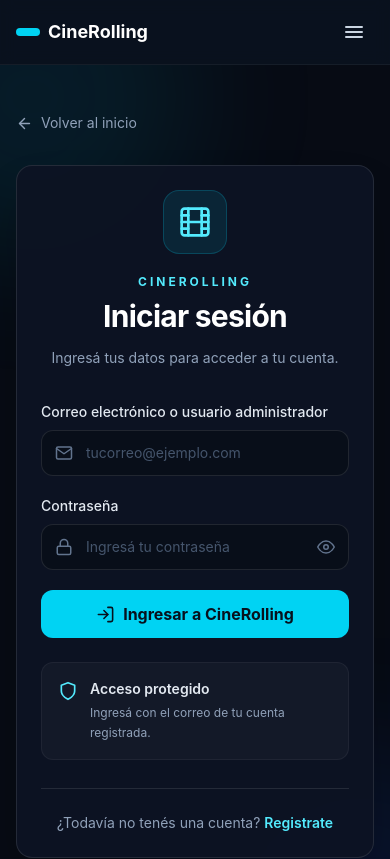
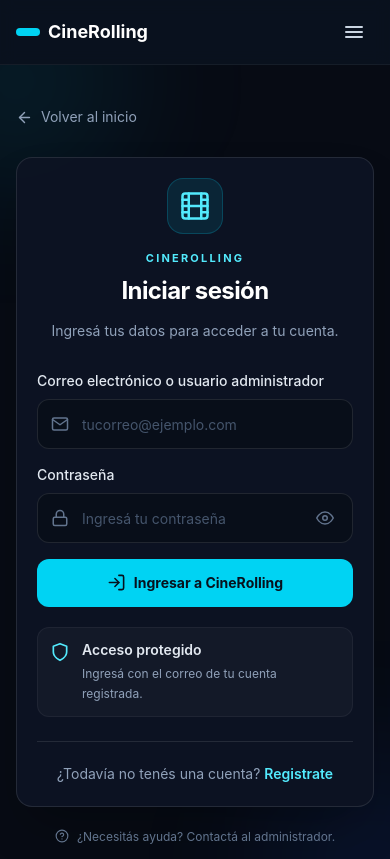
Before and after one commit to herreraagustin/Codigo-Supremo, a React (Vite) app in the folder Codigo Supremo/: page /login in a window 390 px wide. Shown: the top 859 px of the page. Built offline with nearby package versions, Linux system fonts and the light colour scheme.

Commit message:
login adaptado

```diff
--- a/Codigo Supremo/src/pages/Login.tsx
+++ b/Codigo Supremo/src/pages/Login.tsx
@@ -1,3 +1,4 @@
+
 import { useState, type FormEvent } from "react";
 import { Link } from "react-router-dom";
 import {
@@ -81,45 +82,52 @@ export const Login = ({ onLogin }: LoginProps) => {
   };
 
   return (
-    <main className="relative flex min-h-[80vh] items-center justify-center overflow-hidden bg-[#070b14] px-4 py-12 text-white">
-      <div className="pointer-events-none absolute -left-32 -top-32 h-80 w-80 rounded-full bg-cyan-500/10 blur-3xl" />
-      <div className="pointer-events-none absolute -bottom-32 -right-32 h-80 w-80 rounded-full bg-blue-600/10 blur-3xl" />
+    <main className="relative flex min-h-[80vh] min-h-[80dvh] items-center justify-center overflow-hidden bg-[#070b14] px-4 py-8 text-white sm:px-6 sm:py-12 lg:px-8">
+      <div
+        aria-hidden="true"
+        className="pointer-events-none absolute -left-24 -top-24 h-56 w-56 rounded-full bg-cyan-500/10 blur-3xl sm:-left-32 sm:-top-32 sm:h-80 sm:w-80"
+      />
 
-      <section className="relative w-full max-w-md">
+      <div
+        aria-hidden="true"
+        className="pointer-events-none absolute -bottom-24 -right-24 h-56 w-56 rounded-full bg-blue-600/10 blur-3xl sm:-bottom-32 sm:-right-32 sm:h-80 sm:w-80"
+      />
+
+      <section className="relative z-10 mx-auto w-full max-w-md min-w-0">
         <Link
           to="/"
-          className="mb-8 inline-flex items-center gap-2 text-sm text-slate-400 transition hover:text-cyan-300"
+          className="mb-5 inline-flex min-h-10 max-w-full items-center gap-2 rounded-lg text-sm text-slate-400 transition hover:text-cyan-300 focus-visible:outline focus-visible:outline-2 focus-visible:outline-offset-4 focus-visible:outline-cyan-300 sm:mb-7"
         >
-          <FiArrowLeft size={17} />
-          Volver al inicio
+          <FiArrowLeft size={17} className="shrink-0" />
+          <span>Volver al inicio</span>
         </Link>
 
-        <div className="rounded-2xl border border-white/10 bg-[#0d1423]/95 p-6 shadow-2xl shadow-black/30 sm:p-9">
-          <div className="mb-8 text-center">
-            <div className="mx-auto mb-5 flex h-16 w-16 items-center justify-center rounded-2xl border border-cyan-400/20 bg-cyan-400/10">
+        <div className="rounded-2xl border border-white/10 bg-[#0d1423]/95 p-5 shadow-2xl shadow-black/30 sm:p-7 md:p-9">
+          <div className="mb-7 text-center sm:mb-8">
+            <div className="mx-auto mb-4 flex h-14 w-14 items-center justify-center rounded-2xl border border-cyan-400/20 bg-cyan-400/10 sm:mb-5 sm:h-16 sm:w-16">
               <span className="text-cyan-300">
-                <FiFilm size={32} />
+                <FiFilm size={30} />
               </span>
             </div>
 
-            <p className="mb-2 text-xs font-bold uppercase tracking-[0.25em] text-cyan-300">
+            <p className="mb-2 text-[11px] font-bold uppercase tracking-[0.2em] text-cyan-300 sm:text-xs sm:tracking-[0.25em]">
               CineRolling
             </p>
 
-            <h1 className="text-3xl font-bold tracking-tight">
+            <h1 className="text-2xl font-bold tracking-tight sm:text-3xl">
               Iniciar sesión
             </h1>
 
-            <p className="mt-3 text-sm leading-6 text-slate-400">
+            <p className="mx-auto mt-3 max-w-xs text-sm leading-6 text-slate-400">
               Ingresá tus datos para acceder a tu cuenta.
             </p>
           </div>
 
-          <form onSubmit={handleSubmit} className="space-y-5">
-            <div>
+          <form onSubmit={handleSubmit} className="space-y-4 sm:space-y-5">
+            <div className="min-w-0">
               <label
                 htmlFor="email"
-                className="mb-2 block text-sm font-medium text-slate-200"
+                className="mb-2 block text-sm font-medium leading-5 text-slate-200"
               >
                 Correo electrónico o usuario administrador
               </label>
@@ -127,6 +135,7 @@ export const Login = ({ onLogin }: LoginProps) => {
               <div className="relative">
                 <FiMail
                   size={18}
+                  aria-hidden="true"
                   className="pointer-events-none absolute left-3.5 top-1/2 -translate-y-1/2 text-slate-500"
                 />
 
@@ -141,12 +150,12 @@ export const Login = ({ onLogin }: LoginProps) => {
                   placeholder="tucorreo@ejemplo.com"
                   autoComplete="username"
                   required
-                  className="w-full rounded-xl border border-white/10 bg-[#080e19] py-3 pl-11 pr-4 text-sm text-white outline-none transition placeholder:text-slate-600 focus:border-cyan-400 focus:ring-2 focus:ring-cyan-400/10"
+                  className="min-h-12 w-full min-w-0 rounded-xl border border-white/10 bg-[#080e19] py-3 pl-11 pr-3 text-base text-white outline-none transition placeholder:text-sm placeholder:text-slate-600 focus:border-cyan-400 focus:ring-2 focus:ring-cyan-400/10 sm:pr-4 sm:text-sm"
                 />
               </div>
             </div>
 
-            <div>
+            <div className="min-w-0">
               <label
                 htmlFor="password"
                 className="mb-2 block text-sm font-medium text-slate-200"
@@ -157,6 +166,7 @@ export const Login = ({ onLogin }: LoginProps) => {
               <div className="relative">
                 <FiLock
                   size={18}
+                  aria-hidden="true"
                   className="pointer-events-none absolute left-3.5 top-1/2 -translate-y-1/2 text-slate-500"
                 />
 
@@ -171,18 +181,19 @@ export const Login = ({ onLogin }: LoginProps) => {
                   placeholder="Ingresá tu contraseña"
                   autoComplete="current-password"
                   required
-                  className="w-full rounded-xl border border-white/10 bg-[#080e19] py-3 pl-11 pr-12 text-sm text-white outline-none transition placeholder:text-slate-600 focus:border-cyan-400 focus:ring-2 focus:ring-cyan-400/10"
+                  className="min-h-12 w-full min-w-0 rounded-xl border border-white/10 bg-[#080e19] py-3 pl-11 pr-12 text-base text-white outline-none transition placeholder:text-sm placeholder:text-slate-600 focus:border-cyan-400 focus:ring-2 focus:ring-cyan-400/10 sm:text-sm"
                 />
 
                 <button
                   type="button"
-                  onClick={() => setMostrarPassword(!mostrarPassword)}
+                  onClick={() => setMostrarPassword((actual) => !actual)}
                   aria-label={
                     mostrarPassword
                       ? "Ocultar contraseña"
                       : "Mostrar contraseña"
                   }
-                  className="absolute right-3.5 top-1/2 -translate-y-1/2 text-slate-500 transition hover:text-cyan-300"
+                  aria-pressed={mostrarPassword}
+                  className="absolute right-2 top-1/2 flex h-10 w-10 -translate-y-1/2 items-center justify-center rounded-lg text-slate-500 transition hover:text-cyan-300 focus-visible:outline focus-visible:outline-2 focus-visible:outline-cyan-300"
                 >
                   {mostrarPassword ? (
                     <FiEyeOff size={18} />
@@ -196,41 +207,50 @@ export const Login = ({ onLogin }: LoginProps) => {
             {error && (
               <div
                 role="alert"
-                className="flex items-start gap-3 rounded-xl border border-red-500/20 bg-red-500/10 p-3 text-sm text-red-300"
+                className="flex min-w-0 items-start gap-3 rounded-xl border border-red-500/20 bg-red-500/10 p-3 text-sm leading-5 text-red-300 sm:p-4"
               >
-                <FiAlertCircle size={19} className="mt-0.5 shrink-0" />
-                <p>{error}</p>
+                <FiAlertCircle
+                  size={19}
+                  className="mt-0.5 shrink-0"
+                  aria-hidden="true"
+                />
+                <p className="min-w-0 break-words">{error}</p>
               </div>
             )}
 
             <button
               type="submit"
-              className="flex w-full items-center justify-center gap-2 rounded-xl bg-cyan-400 py-3 font-bold text-[#07111d] transition hover:bg-cyan-300 focus-visible:outline focus-visible:outline-2 focus-visible:outline-offset-2 focus-visible:outline-cyan-300"
+              className="flex min-h-12 w-full items-center justify-center gap-2 rounded-xl bg-cyan-400 px-4 py-3 text-sm font-bold text-[#07111d] transition hover:bg-cyan-300 focus-visible:outline focus-visible:outline-2 focus-visible:outline-offset-2 focus-visible:outline-cyan-300 active:scale-[0.99] sm:text-base"
             >
-              <FiLogIn size={19} />
+              <FiLogIn size={19} aria-hidden="true" />
               Ingresar a CineRolling
             </button>
           </form>
 
-          <div className="mt-6 flex items-start gap-3 rounded-xl border border-white/5 bg-white/[0.03] p-4">
-            <FiShield size={20} className="mt-0.5 shrink-0 text-cyan-300" />
+          <div className="mt-5 flex min-w-0 items-start gap-3 rounded-xl border border-white/5 bg-white/[0.03] p-3 sm:mt-6 sm:p-4">
+            <FiShield
+              size={20}
+              className="mt-0.5 shrink-0 text-cyan-300"
+              aria-hidden="true"
+            />
 
-            <div>
+            <div className="min-w-0">
               <p className="text-sm font-semibold text-slate-200">
                 Acceso protegido
               </p>
-              <p className="mt-1 text-xs leading-5 text-slate-400">
+
+              <p className="mt-1 text-xs leading-5 text-slate-400 sm:text-sm">
                 Ingresá con el correo de tu cuenta registrada.
               </p>
             </div>
           </div>
 
-          <div className="mt-7 border-t border-white/10 pt-6 text-center">
-            <p className="text-sm text-slate-400">
+          <div className="mt-6 border-t border-white/10 pt-5 text-center sm:mt-7 sm:pt-6">
+            <p className="text-sm leading-6 text-slate-400">
               ¿Todavía no tenés una cuenta?{" "}
               <Link
                 to="/register"
-                className="font-semibold text-cyan-300 transition hover:text-cyan-200"
+                className="inline-block font-semibold text-cyan-300 transition hover:text-cyan-200 focus-visible:outline focus-visible:outline-2 focus-visible:outline-offset-2 focus-visible:outline-cyan-300"
               >
                 Registrate
               </Link>
@@ -238,9 +258,9 @@ export const Login = ({ onLogin }: LoginProps) => {
           </div>
         </div>
 
-        <p className="mt-5 flex items-center justify-center gap-2 text-xs text-slate-500">
-          <FiHelpCircle size={14} />
-          ¿Necesitás ayuda? Contactá al administrador.
+        <p className="mx-auto mt-5 flex max-w-sm items-start justify-center gap-2 px-2 text-center text-xs leading-5 text-slate-500 sm:items-center sm:text-sm">
+          <FiHelpCircle size={14} className="mt-0.5 shrink-0 sm:mt-0" />
+          <span>¿Necesitás ayuda? Contactá al administrador.</span>
         </p>
       </section>
     </main>
```
